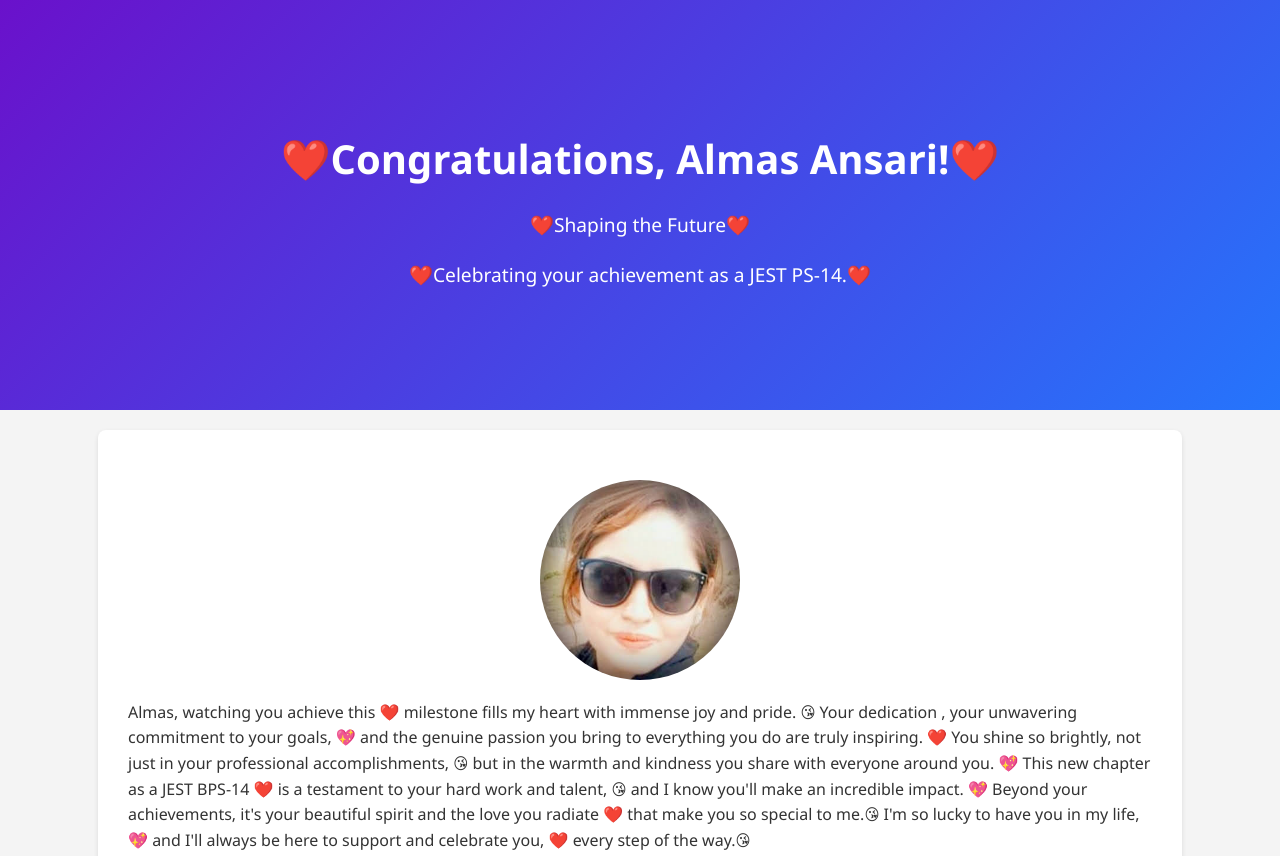
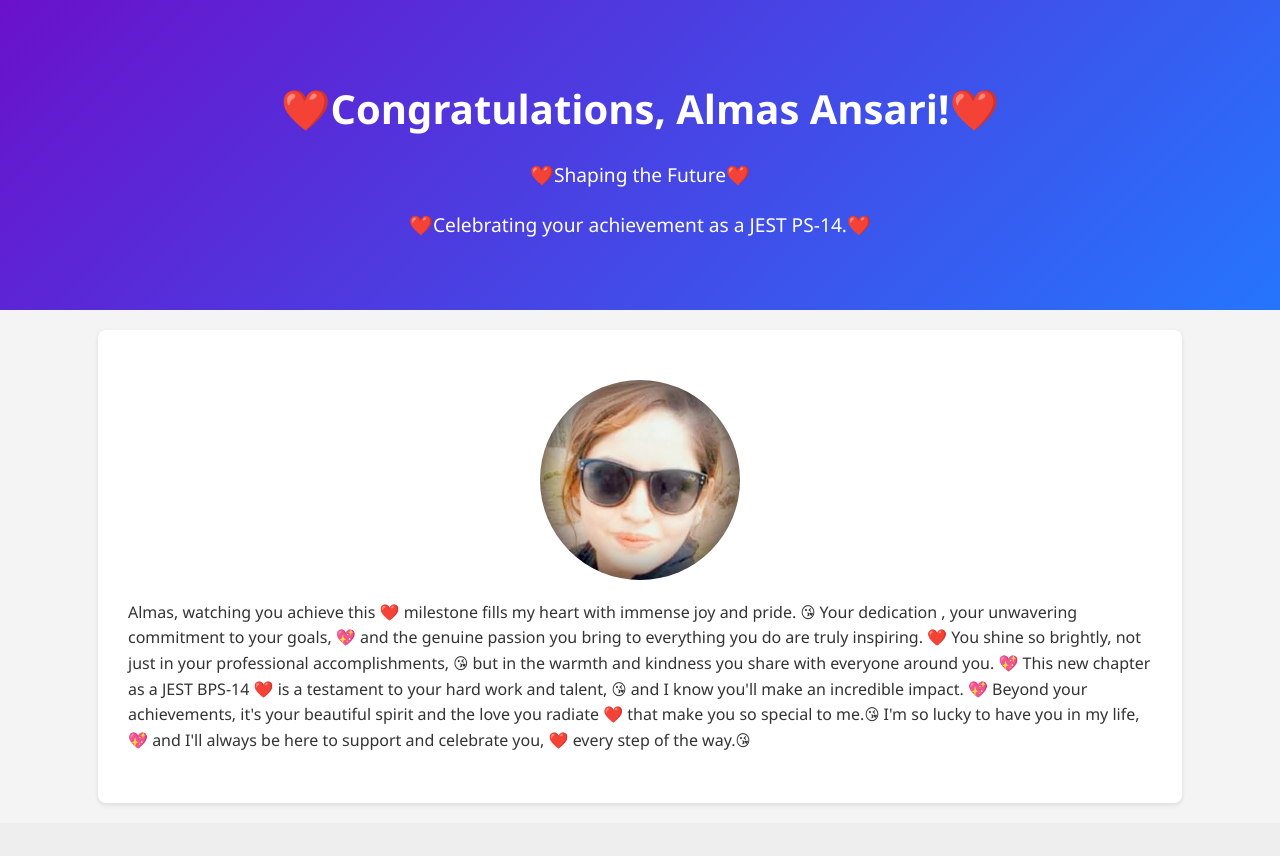
Before and after one commit to Mudasir1025/almas, a plain HTML site: page index.html in a window 1280 px wide. Shown: the top 856 px of the page. Drawn offline with Linux system fonts and the light colour scheme.

Commit message:
Update styles.css

```diff
--- a/styles.css
+++ b/styles.css
@@ -12,7 +12,7 @@ body {
 	background: linear-gradient(135deg, #6a11cb, #2575fc);
 	color: white;
 	text-align: center;
-	padding: 100px 20px;
+	padding: 50px 10px;
 }
 
 .header h1 {
```
